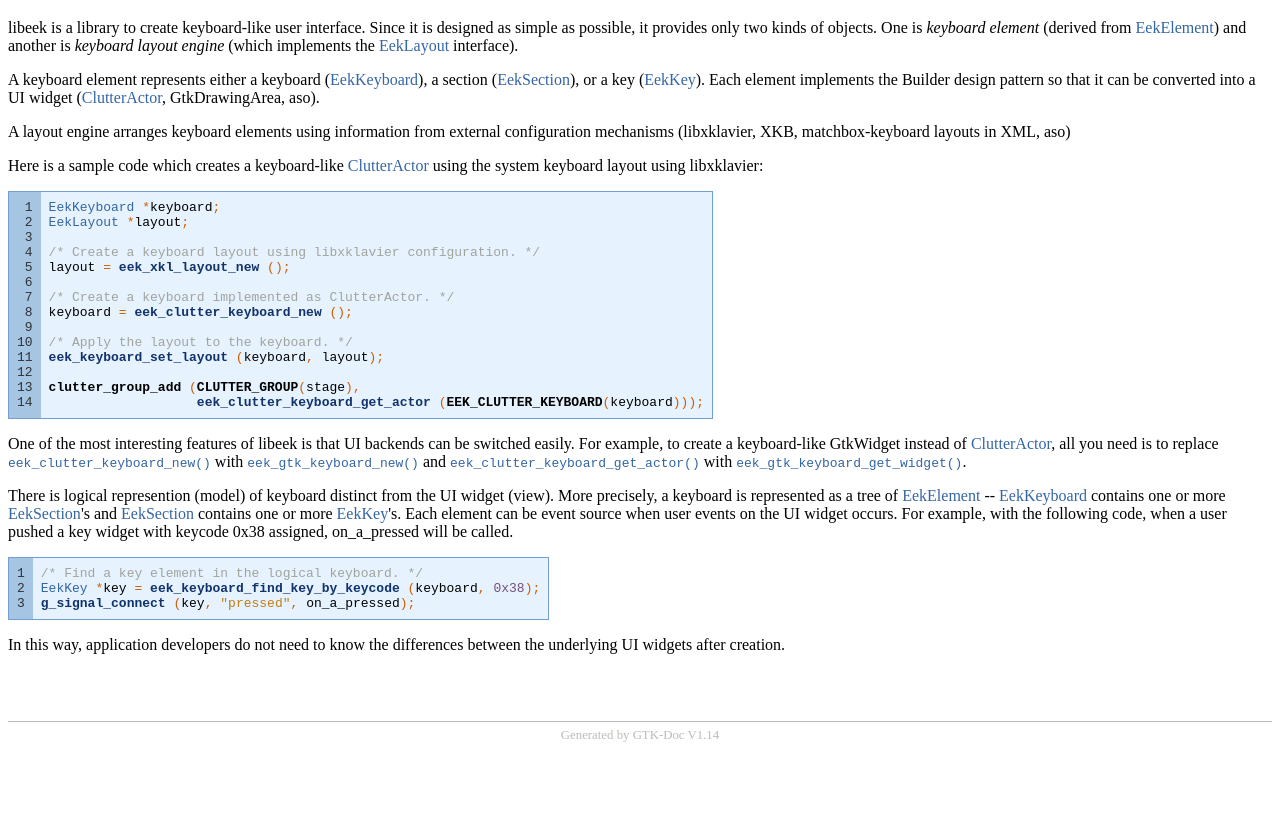
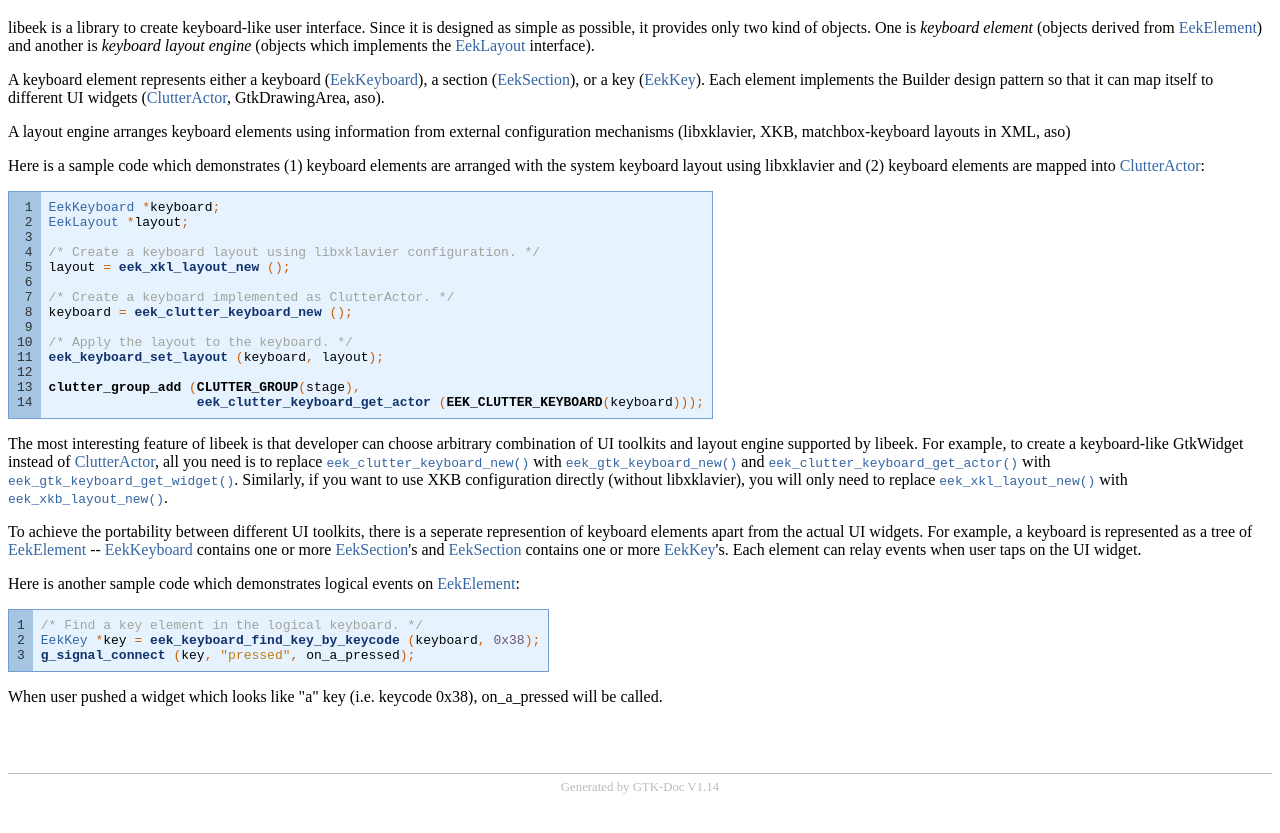
Before and after one commit to ueno/eekboard, a plain HTML site: page docs/reference/eek/html/eek-overview.html in a window 1280 px wide. Shown: the part 99-932 px from the top of the page. Drawn offline with Linux system fonts and the light colour scheme.

Commit message:
Update doc.

```diff
--- a/docs/reference/eek/html/eek-overview.html
+++ b/docs/reference/eek/html/eek-overview.html
@@ -26,19 +26,22 @@
 <div></div>
 <p>libeek is a library to create keyboard-like user interface.
     Since it is designed as simple as possible, it provides only two
-    kinds of objects.  One is <span class="emphasis"><em>keyboard element</em></span>
-    (derived from <a class="link" href="eek-EekElement.html#EekElement" title="EekElement"><span class="type">EekElement</span></a>) and another is <span class="emphasis"><em>keyboard
-    layout engine</em></span> (which implements the <a class="link" href="eek-EekLayout.html#EekLayout" title="EekLayout"><span class="type">EekLayout</span></a>
-    interface).</p>
+    kind of objects.  One is <span class="emphasis"><em>keyboard element</em></span>
+    (objects derived from <a class="link" href="eek-EekElement.html#EekElement" title="EekElement"><span class="type">EekElement</span></a>) and another is
+    <span class="emphasis"><em>keyboard layout engine</em></span> (objects which
+    implements the <a class="link" href="eek-EekLayout.html#EekLayout" title="EekLayout"><span class="type">EekLayout</span></a> interface).</p>
 <p>A keyboard element represents either a keyboard
     (<a class="link" href="eek-EekKeyboard.html#EekKeyboard" title="EekKeyboard"><span class="type">EekKeyboard</span></a>), a section (<a class="link" href="eek-EekSection.html#EekSection" title="EekSection"><span class="type">EekSection</span></a>), or a key (<a class="link" href="eek-EekKey.html#EekKey" title="EekKey"><span class="type">EekKey</span></a>).  Each
-    element implements the Builder design pattern so that it can be
-    converted into a UI widget (<a href="../clutter/ClutterActor.html"><span class="type">ClutterActor</span></a>, <span class="type">GtkDrawingArea</span>,
+    element implements the Builder design pattern so that it can map
+    itself to different UI widgets (<a href="../clutter/ClutterActor.html"><span class="type">ClutterActor</span></a>, <span class="type">GtkDrawingArea</span>,
     aso).</p>
 <p>A layout engine arranges keyboard elements using information
     from external configuration mechanisms (libxklavier, XKB,
     matchbox-keyboard layouts in XML, aso)</p>
-<p>Here is a sample code which creates a keyboard-like <a href="../clutter/ClutterActor.html"><span class="type">ClutterActor</span></a> using the system keyboard layout using libxklavier:</p>
+<p>Here is a sample code which demonstrates (1) keyboard
+    elements are arranged with the system keyboard layout using
+    libxklavier and (2) keyboard elements are mapped into
+    <a href="../clutter/ClutterActor.html"><span class="type">ClutterActor</span></a>:</p>
 <div class="informalexample">
   <table class="listing_frame" border="0" cellpadding="0" cellspacing="0">
     <tbody>
@@ -76,13 +79,25 @@
   </table>
 </div>
 
-<p>One of the most interesting features of libeek is that UI
-    backends can be switched easily.  For example, to create a
-    keyboard-like <span class="type">GtkWidget</span> instead of <a href="../clutter/ClutterActor.html"><span class="type">ClutterActor</span></a>, all you need is
-    to replace <a class="link" href="eek-EekClutterKeyboard.html#eek-clutter-keyboard-new" title="eek_clutter_keyboard_new ()"><code class="function">eek_clutter_keyboard_new()</code></a> with <a class="link" href="eek-EekGtkKeyboard.html#eek-gtk-keyboard-new" title="eek_gtk_keyboard_new ()"><code class="function">eek_gtk_keyboard_new()</code></a>
-    and <a class="link" href="eek-EekClutterKeyboard.html#eek-clutter-keyboard-get-actor" title="eek_clutter_keyboard_get_actor ()"><code class="function">eek_clutter_keyboard_get_actor()</code></a> with
-    <a class="link" href="eek-EekGtkKeyboard.html#eek-gtk-keyboard-get-widget" title="eek_gtk_keyboard_get_widget ()"><code class="function">eek_gtk_keyboard_get_widget()</code></a>.</p>
-<p>There is logical represention (model) of keyboard distinct from the UI widget (view).  More precisely, a keyboard is represented as a tree of <a class="link" href="eek-EekElement.html#EekElement" title="EekElement"><span class="type">EekElement</span></a> -- <a class="link" href="eek-EekKeyboard.html#EekKeyboard" title="EekKeyboard"><span class="type">EekKeyboard</span></a> contains one or more <a class="link" href="eek-EekSection.html#EekSection" title="EekSection"><span class="type">EekSection</span></a>'s and <a class="link" href="eek-EekSection.html#EekSection" title="EekSection"><span class="type">EekSection</span></a> contains one or more <a class="link" href="eek-EekKey.html#EekKey" title="EekKey"><span class="type">EekKey</span></a>'s.  Each element can be  event source when user events on the UI widget occurs.  For example, with the following code, when a user pushed a key widget with keycode 0x38 assigned, on_a_pressed will be called.</p>
+<p>The most interesting feature of libeek is that developer can
+    choose arbitrary combination of UI toolkits and layout engine
+    supported by libeek.  For example, to create a keyboard-like
+    <span class="type">GtkWidget</span> instead of <a href="../clutter/ClutterActor.html"><span class="type">ClutterActor</span></a>, all you need is to replace
+    <a class="link" href="eek-EekClutterKeyboard.html#eek-clutter-keyboard-new" title="eek_clutter_keyboard_new ()"><code class="function">eek_clutter_keyboard_new()</code></a> with <a class="link" href="eek-EekGtkKeyboard.html#eek-gtk-keyboard-new" title="eek_gtk_keyboard_new ()"><code class="function">eek_gtk_keyboard_new()</code></a> and
+    <a class="link" href="eek-EekClutterKeyboard.html#eek-clutter-keyboard-get-actor" title="eek_clutter_keyboard_get_actor ()"><code class="function">eek_clutter_keyboard_get_actor()</code></a> with
+    <a class="link" href="eek-EekGtkKeyboard.html#eek-gtk-keyboard-get-widget" title="eek_gtk_keyboard_get_widget ()"><code class="function">eek_gtk_keyboard_get_widget()</code></a>.  Similarly, if you want to use XKB
+    configuration directly (without libxklavier), you will only need to
+    replace <a class="link" href="eek-EekXklLayout.html#eek-xkl-layout-new" title="eek_xkl_layout_new ()"><code class="function">eek_xkl_layout_new()</code></a> with <a class="link" href="eek-EekXkbLayout.html#eek-xkb-layout-new" title="eek_xkb_layout_new ()"><code class="function">eek_xkb_layout_new()</code></a>.</p>
+<p>To achieve the portability between different UI toolkits,
+    there is a seperate represention of keyboard elements apart from
+    the actual UI widgets.  For example, a keyboard is represented as a tree of
+    <a class="link" href="eek-EekElement.html#EekElement" title="EekElement"><span class="type">EekElement</span></a> -- <a class="link" href="eek-EekKeyboard.html#EekKeyboard" title="EekKeyboard"><span class="type">EekKeyboard</span></a> contains one or more <a class="link" href="eek-EekSection.html#EekSection" title="EekSection"><span class="type">EekSection</span></a>'s and
+    <a class="link" href="eek-EekSection.html#EekSection" title="EekSection"><span class="type">EekSection</span></a> contains one or more <a class="link" href="eek-EekKey.html#EekKey" title="EekKey"><span class="type">EekKey</span></a>'s.  Each element can relay
+    events when user taps on the UI widget.</p>
+<p>
+      Here is another sample code which demonstrates logical events on
+      <a class="link" href="eek-EekElement.html#EekElement" title="EekElement"><span class="type">EekElement</span></a>:
+    </p>
 <div class="informalexample">
   <table class="listing_frame" border="0" cellpadding="0" cellspacing="0">
     <tbody>
@@ -98,7 +113,7 @@
   </table>
 </div>
 
-<p>In this way, application developers do not need to know the differences between the underlying UI widgets after creation.</p>
+<p>When user pushed a widget which looks like "a" key (i.e. keycode 0x38), on_a_pressed will be called.</p>
 </div>
 </div>
 <div class="footer">
```
Also changed, not shown: docs/reference/eek/html/ch01.html (+1 -1 lines), docs/reference/eek/html/ch02.html (+1 -1 lines), docs/reference/eek/html/ch03.html (+1 -1 lines), docs/reference/eek/html/ch04.html (+1 -1 lines), docs/reference/eek/html/ch05.html (+1 -1 lines), docs/reference/eek/html/eek-EekXkbLayout.html (+0 -23 lines), docs/reference/eek/html/eek-EekXklLayout.html (+0 -23 lines), docs/reference/eek/html/index.html (+2 -2 lines).
